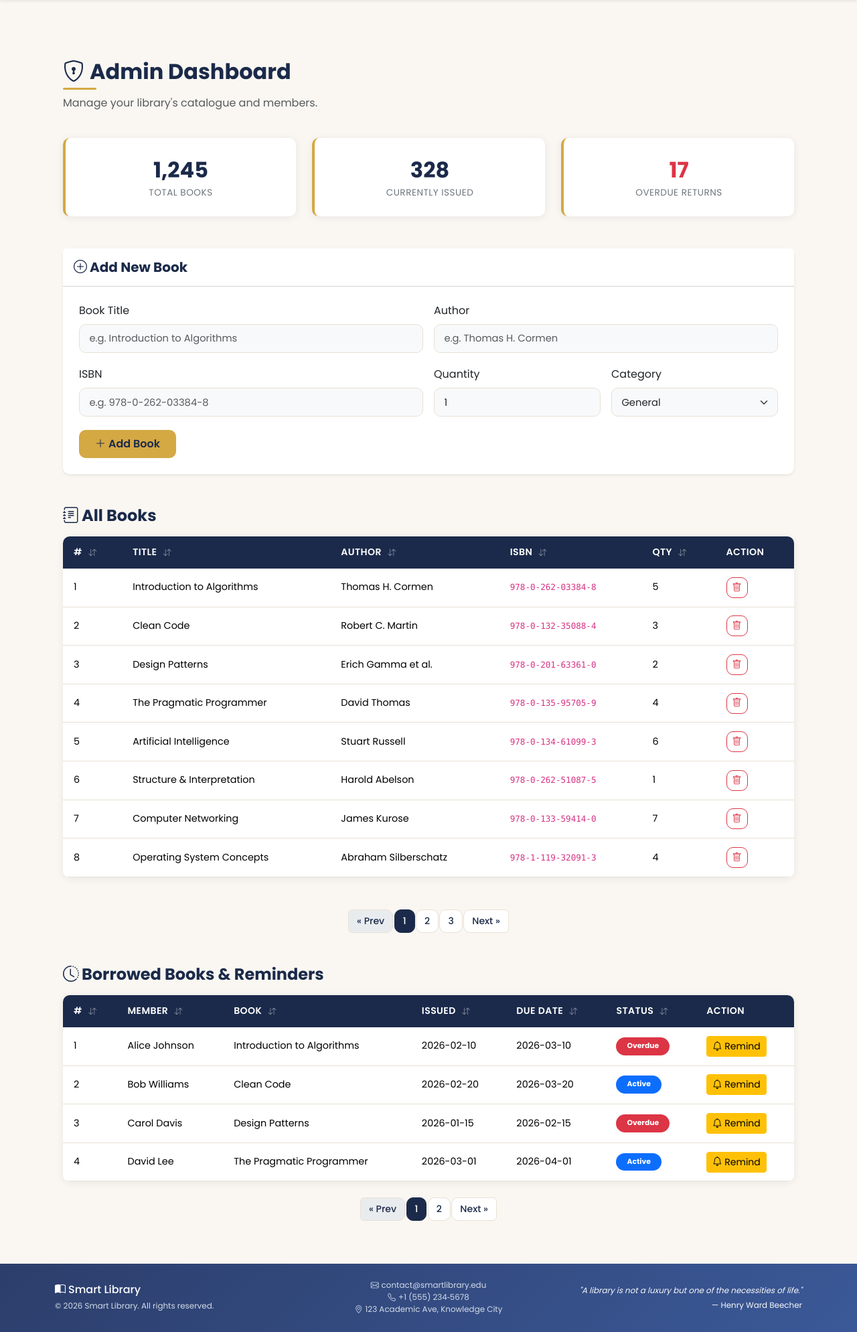
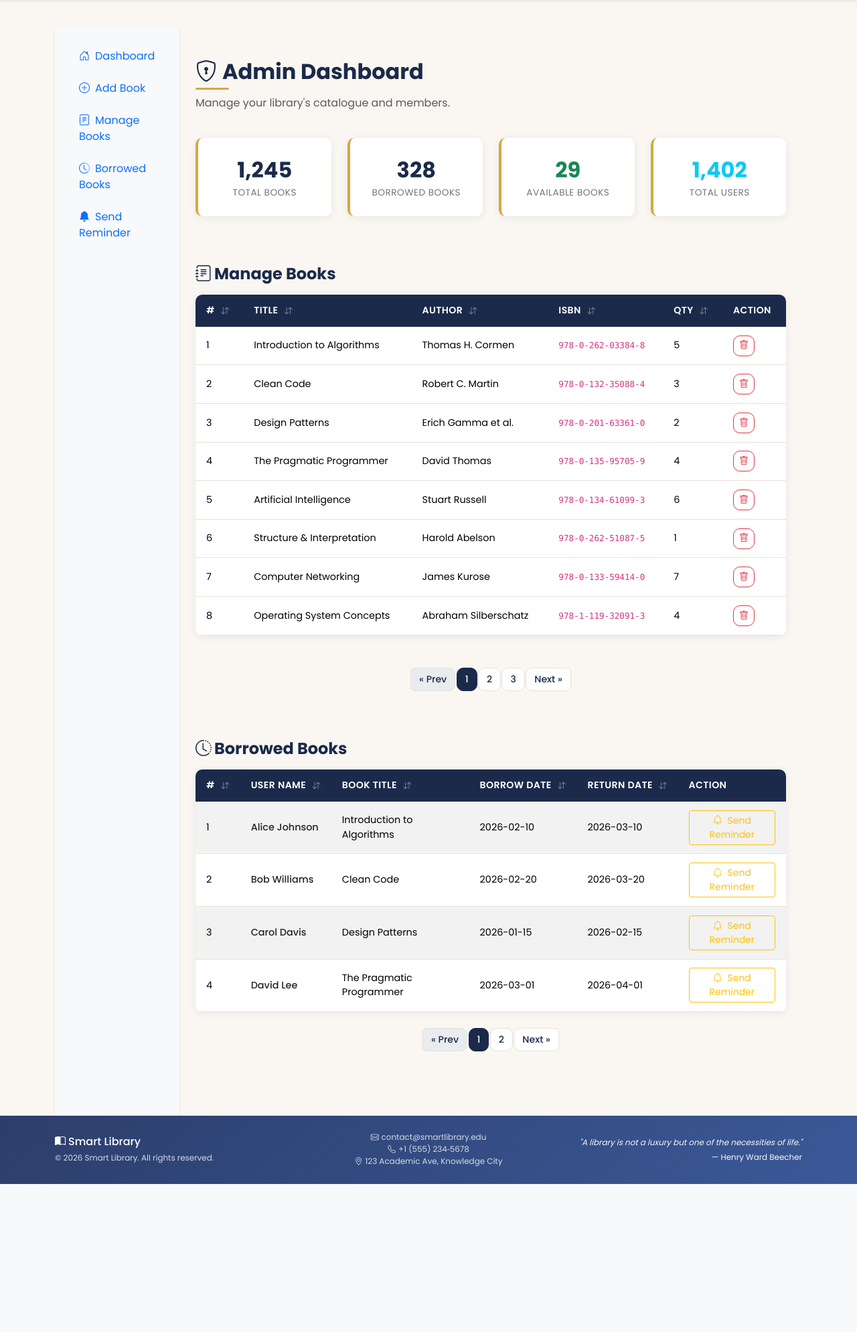
Before and after one commit to AdityaKarippadathUdai/Full-Stack-Project, a Flask app: page /admin in a window 1280 px wide. Shown: the part 70-2059 px from the top of the page at 67% size. After the commit the page ends 1838 px from the top, so only its background shows below. Run offline with Flask 3, Linux system fonts and the light colour scheme.

Commit message:
Added Admin Dashboard

```diff
--- a/app.py
+++ b/app.py
@@ -53,12 +53,15 @@ def dashboard():
 
 @app.route("/admin")
 def admin_dashboard():
+    # Calculate available books from SAMPLE_BOOKS
+    available_qty = sum(b['quantity'] for b in SAMPLE_BOOKS if b['available'])
     return render_template("admin_dashboard.html",
                            books=SAMPLE_BOOKS,
                            borrowed_books=SAMPLE_BORROWED,
                            total_books="1,245",
+                           available_books=str(available_qty),
                            total_issued="328",
-                           total_overdue="17")
+                           total_users="1,402")
 
 @app.route("/success")
 def success():
--- a/static/js/script.js
+++ b/static/js/script.js
@@ -218,14 +218,46 @@ $(function () {
     }
   });
 
-  // Simulate send-reminder click
+  // Simulate send-reminder click on Admin Dashboard
   $(document).on('click', '.btn-send-reminder', function () {
     var $btn = $(this);
+    var user = $btn.data('user') || 'the user';
+    var title = $btn.data('title') || 'this book';
+
+    // Change button state to sending
     $btn.prop('disabled', true).html('<span class="spinner-border spinner-border-sm me-1"></span>Sending…');
+
+    // Simulate ajax delay
     setTimeout(function () {
       $btn.html('<i class="bi bi-check-circle me-1"></i>Sent');
-      $btn.removeClass('btn-warning').addClass('btn-success');
+      $btn.removeClass('btn-outline-warning btn-warning').addClass('btn-success');
+
+      // Optional: Show a quick toast or alert
+      // alert('Reminder sent to ' + user + ' for "' + title + '".');
     }, 1200);
+  });
+
+  // Admin Dashboard Delete Confirmation Modal
+  var bookToDelete = null;
+  $(document).on('click', '.btn-remove-book', function () {
+    var title = $(this).data('title');
+    $('#deleteBookTitle').text('"' + title + '"');
+    bookToDelete = $(this).closest('tr');
+  });
+
+  $(document).on('click', '#confirmDeleteBtn', function() {
+    var $btn = $(this);
+    $btn.prop('disabled', true).html('<span class="spinner-border spinner-border-sm me-1"></span>Removing…');
+
+    setTimeout(function() {
+      if (bookToDelete) {
+        bookToDelete.fadeOut(400, function() {
+          $(this).remove();
+        });
+      }
+      $('#deleteConfirmModal').modal('hide');
+      $btn.prop('disabled', false).html('<i class="bi bi-trash me-1"></i>Remove');
+    }, 800);
   });
 
   // Confirm issuing a book
@@ -245,4 +277,15 @@ $(function () {
     $('.alert-dismissible').alert('close');
   }, 5000);
 
+  // Smooth scroll for internal links (Admin Sidebar)
+  $('a.nav-link[href^="#"]').on('click', function(e) {
+    var target = $(this.getAttribute('href'));
+    if( target.length ) {
+        e.preventDefault();
+        $('html, body').stop().animate({
+            scrollTop: target.offset().top - 20
+        }, 500);
+    }
+  });
+
 });
--- a/templates/admin_dashboard.html
+++ b/templates/admin_dashboard.html
@@ -4,7 +4,43 @@
 {% block title %}Admin Dashboard — LibraHub{% endblock %}
 
 {% block content %}
-<div class="container py-5">
+<div class="container-fluid">
+  <div class="row">
+    <!-- ===== Sidebar ===== -->
+    <nav id="sidebarMenu" class="col-md-3 col-lg-2 d-md-block bg-light sidebar collapse shadow-sm" style="min-height: calc(100vh - 70px);">
+      <div class="position-sticky pt-4">
+        <ul class="nav flex-column gap-2 px-2">
+          <li class="nav-item">
+            <a class="nav-link active" aria-current="page" href="#dashboardStats">
+              <i class="bi bi-house-door me-2"></i>Dashboard
+            </a>
+          </li>
+          <li class="nav-item">
+            <a class="nav-link" href="#" data-bs-toggle="modal" data-bs-target="#addBookModal">
+              <i class="bi bi-plus-circle me-2"></i>Add Book
+            </a>
+          </li>
+          <li class="nav-item">
+            <a class="nav-link" href="#manageBooksSection">
+              <i class="bi bi-journal-text me-2"></i>Manage Books
+            </a>
+          </li>
+          <li class="nav-item">
+            <a class="nav-link" href="#borrowedBooksSection">
+              <i class="bi bi-clock-history me-2"></i>Borrowed Books
+            </a>
+          </li>
+          <li class="nav-item">
+            <a class="nav-link" href="#borrowedBooksSection" title="Scroll to send reminders">
+              <i class="bi bi-bell-fill me-2"></i>Send Reminder
+            </a>
+          </li>
+        </ul>
+      </div>
+    </nav>
+
+    <!-- ===== Main Content ===== -->
+    <main class="col-md-9 ms-sm-auto col-lg-10 px-md-4 py-5">
 
   <!-- ===== Header ===== -->
   <div class="d-flex flex-wrap justify-content-between align-items-center mb-4">
@@ -17,35 +53,44 @@
   </div>
 
   <!-- ===== Stats Row ===== -->
-  <div class="row g-4 mb-5">
-    <div class="col-md-4">
+  <div id="dashboardStats" class="row g-4 mb-5">
+    <div class="col-md-3">
       <div class="card stat-card p-4 text-center">
         <div class="stat-number">{{ total_books | default('1,245') }}</div>
         <div class="stat-label">Total Books</div>
       </div>
     </div>
-    <div class="col-md-4">
+    <div class="col-md-3">
       <div class="card stat-card p-4 text-center">
         <div class="stat-number">{{ total_issued | default('328') }}</div>
-        <div class="stat-label">Currently Issued</div>
+        <div class="stat-label">Borrowed Books</div>
       </div>
     </div>
-    <div class="col-md-4">
+    <div class="col-md-3">
       <div class="card stat-card p-4 text-center">
-        <div class="stat-number text-danger">{{ total_overdue | default('17') }}</div>
-        <div class="stat-label">Overdue Returns</div>
+        <div class="stat-number text-success">{{ available_books | default('412') }}</div>
+        <div class="stat-label">Available Books</div>
+      </div>
+    </div>
+    <div class="col-md-3">
+      <div class="card stat-card p-4 text-center">
+        <div class="stat-number text-info">{{ total_users | default('1,402') }}</div>
+        <div class="stat-label">Total Users</div>
       </div>
     </div>
   </div>
 
-  <!-- ===== Add New Book ===== -->
-  <div class="card shadow-sm mb-5">
-    <div class="card-header bg-white py-3">
-      <h5 class="mb-0 fw-bold" style="color:var(--primary)">
+  <!-- ===== Add New Book Modal ===== -->
+  <div class="modal fade" id="addBookModal" tabindex="-1" aria-labelledby="addBookModalLabel" aria-hidden="true">
+    <div class="modal-dialog modal-dialog-centered modal-lg">
+      <div class="modal-content">
+        <div class="modal-header bg-light">
+          <h5 class="modal-title fw-bold" id="addBookModalLabel" style="color:var(--primary)">
             <i class="bi bi-plus-circle me-1"></i>Add New Book
           </h5>
+          <button type="button" class="btn-close" data-bs-dismiss="modal" aria-label="Close"></button>
         </div>
-    <div class="card-body p-4">
+        <div class="modal-body p-4">
           <form id="addBookForm" method="POST" action="{{ url_for('admin_dashboard') }}" novalidate>
             <div class="row g-3">
               <!-- Title -->
@@ -88,20 +133,23 @@
                   <option value="arts">Arts</option>
                 </select>
               </div>
-          <!-- Submit -->
-          <div class="col-12">
-            <button type="submit" class="btn btn-accent-custom">
-              <i class="bi bi-plus-lg me-1"></i>Add Book
+            </div>
+          </form>
+        </div>
+        <div class="modal-footer">
+          <button type="button" class="btn btn-secondary" data-bs-dismiss="modal">Cancel</button>
+          <button type="submit" form="addBookForm" class="btn btn-accent-custom">
+            <i class="bi bi-save me-1"></i>Save Book
           </button>
         </div>
       </div>
-      </form>
     </div>
   </div>
 
-  <!-- ===== All Books Table ===== -->
+  <!-- ===== Manage Books Table ===== -->
+  <div id="manageBooksSection" class="pt-4 mt-2">
     <h4 class="fw-bold mb-3" style="color:var(--primary)">
-    <i class="bi bi-journal-text me-1"></i>All Books
+      <i class="bi bi-journal-text me-1"></i>Manage Books
     </h4>
 
   <div class="table-container mb-5">
@@ -127,7 +175,9 @@
             <td>{{ book.quantity }}</td>
             <td>
               <button class="btn btn-sm btn-outline-danger btn-remove-book"
-                      data-bs-toggle="tooltip" title="Remove book">
+                      data-bs-toggle="modal" data-bs-target="#deleteConfirmModal"
+                      data-title="{{ book.title }}"
+                      title="Remove book">
                 <i class="bi bi-trash"></i>
               </button>
             </td>
@@ -219,21 +269,21 @@
   </nav>
 
   <!-- ===== Borrowed Books / Reminders ===== -->
+  <div id="borrowedBooksSection" class="pt-4 mt-2 mb-5">
     <h4 class="fw-bold mb-3" style="color:var(--primary)">
-    <i class="bi bi-clock-history me-1"></i>Borrowed Books &amp; Reminders
+      <i class="bi bi-clock-history me-1"></i>Borrowed Books
     </h4>
 
     <div class="table-container">
       <div class="table-responsive">
-      <table class="table table-hover align-middle" id="borrowedBooksTable">
+        <table class="table table-hover table-striped align-middle" id="borrowedBooksTable">
           <thead>
             <tr>
               <th data-sort="id"># <i class="bi bi-arrow-down-up sort-icon"></i></th>
-            <th data-sort="member">Member <i class="bi bi-arrow-down-up sort-icon"></i></th>
-            <th data-sort="book">Book <i class="bi bi-arrow-down-up sort-icon"></i></th>
-            <th data-sort="issue">Issued <i class="bi bi-arrow-down-up sort-icon"></i></th>
-            <th data-sort="due">Due Date <i class="bi bi-arrow-down-up sort-icon"></i></th>
-            <th data-sort="status">Status <i class="bi bi-arrow-down-up sort-icon"></i></th>
+              <th data-sort="member">User Name <i class="bi bi-arrow-down-up sort-icon"></i></th>
+              <th data-sort="book">Book Title <i class="bi bi-arrow-down-up sort-icon"></i></th>
+              <th data-sort="issue">Borrow Date <i class="bi bi-arrow-down-up sort-icon"></i></th>
+              <th data-sort="due">Return Date <i class="bi bi-arrow-down-up sort-icon"></i></th>
               <th>Action</th>
             </tr>
           </thead>
@@ -241,21 +291,15 @@
             {% for record in borrowed_books %}
             <tr>
               <td>{{ loop.index }}</td>
-            <td>{{ record.user_name }}</td>
+              <td><span class="fw-medium text-dark">{{ record.user_name }}</span></td>
               <td>{{ record.book_title }}</td>
               <td>{{ record.issue_date }}</td>
               <td>{{ record.due_date }}</td>
               <td>
-              {% if record.status == 'overdue' %}
-                <span class="badge bg-danger rounded-pill px-3 py-2">Overdue</span>
-              {% else %}
-                <span class="badge bg-primary rounded-pill px-3 py-2">Active</span>
-              {% endif %}
-            </td>
-            <td>
-              <button class="btn btn-sm btn-warning btn-send-reminder"
-                      data-bs-toggle="tooltip" title="Send return reminder">
-                <i class="bi bi-bell me-1"></i>Remind
+                <button class="btn btn-sm btn-outline-warning btn-send-reminder"
+                        data-user="{{ record.user_name }}"
+                        data-title="{{ record.book_title }}">
+                  <i class="bi bi-bell me-1"></i> Send Reminder
                 </button>
               </td>
             </tr>
@@ -265,57 +309,25 @@
             <!-- Sample rows -->
             <tr>
               <td>1</td>
-            <td>Alice Johnson</td>
+              <td><span class="fw-medium text-dark">Alice Johnson</span></td>
               <td>Introduction to Algorithms</td>
               <td>2026-02-10</td>
               <td>2026-03-10</td>
-            <td><span class="badge bg-danger rounded-pill px-3 py-2">Overdue</span></td>
               <td>
-              <button class="btn btn-sm btn-warning btn-send-reminder"
-                      data-bs-toggle="tooltip" title="Send return reminder">
-                <i class="bi bi-bell me-1"></i>Remind
+                <button class="btn btn-sm btn-outline-warning btn-send-reminder" data-user="Alice Johnson" data-title="Introduction to Algorithms">
+                  <i class="bi bi-bell me-1"></i> Send Reminder
                 </button>
               </td>
             </tr>
             <tr>
               <td>2</td>
-            <td>Bob Williams</td>
+              <td><span class="fw-medium text-dark">Bob Williams</span></td>
               <td>Clean Code</td>
               <td>2026-02-20</td>
               <td>2026-03-20</td>
-            <td><span class="badge bg-primary rounded-pill px-3 py-2">Active</span></td>
               <td>
-              <button class="btn btn-sm btn-warning btn-send-reminder"
-                      data-bs-toggle="tooltip" title="Send return reminder">
-                <i class="bi bi-bell me-1"></i>Remind
-              </button>
-            </td>
-          </tr>
-          <tr>
-            <td>3</td>
-            <td>Carol Davis</td>
-            <td>Design Patterns</td>
-            <td>2026-01-15</td>
-            <td>2026-02-15</td>
-            <td><span class="badge bg-danger rounded-pill px-3 py-2">Overdue</span></td>
-            <td>
-              <button class="btn btn-sm btn-warning btn-send-reminder"
-                      data-bs-toggle="tooltip" title="Send return reminder">
-                <i class="bi bi-bell me-1"></i>Remind
-              </button>
-            </td>
-          </tr>
-          <tr>
-            <td>4</td>
-            <td>David Lee</td>
-            <td>The Pragmatic Programmer</td>
-            <td>2026-03-01</td>
-            <td>2026-04-01</td>
-            <td><span class="badge bg-primary rounded-pill px-3 py-2">Active</span></td>
-            <td>
-              <button class="btn btn-sm btn-warning btn-send-reminder"
-                      data-bs-toggle="tooltip" title="Send return reminder">
-                <i class="bi bi-bell me-1"></i>Remind
+                <button class="btn btn-sm btn-outline-warning btn-send-reminder" data-user="Bob Williams" data-title="Clean Code">
+                  <i class="bi bi-bell me-1"></i> Send Reminder
                 </button>
               </td>
             </tr>
@@ -334,6 +346,30 @@
         <li class="page-item"><a class="page-link" href="#">Next &raquo;</a></li>
       </ul>
     </nav>
+  </div>
+
+  </main>
+</div>
+
+<!-- ===== Delete Confirmation Modal ===== -->
+<div class="modal fade" id="deleteConfirmModal" tabindex="-1" aria-labelledby="deleteConfirmModalLabel" aria-hidden="true">
+  <div class="modal-dialog modal-dialog-centered">
+    <div class="modal-content">
+      <div class="modal-header border-0 pb-0">
+        <button type="button" class="btn-close" data-bs-dismiss="modal" aria-label="Close"></button>
+      </div>
+      <div class="modal-body text-center pt-0 pb-4">
+        <i class="bi bi-exclamation-triangle-fill text-danger display-1 mb-3"></i>
+        <h4 class="fw-bold mb-2">Confirm Deletion</h4>
+        <p class="text-muted mb-0">Are you sure you want to remove <strong id="deleteBookTitle">this book</strong> from the library? This action cannot be undone.</p>
+      </div>
+      <div class="modal-footer bg-light border-0 justify-content-center">
+        <button type="button" class="btn btn-secondary px-4" data-bs-dismiss="modal">Cancel</button>
+        <button type="button" class="btn btn-danger px-4" id="confirmDeleteBtn"><i class="bi bi-trash me-1"></i>Remove</button>
+      </div>
+    </div>
+  </div>
+</div>
 
 </div>
 {% endblock %}
```
Lines whose indentation alone changed are shown as unchanged.
